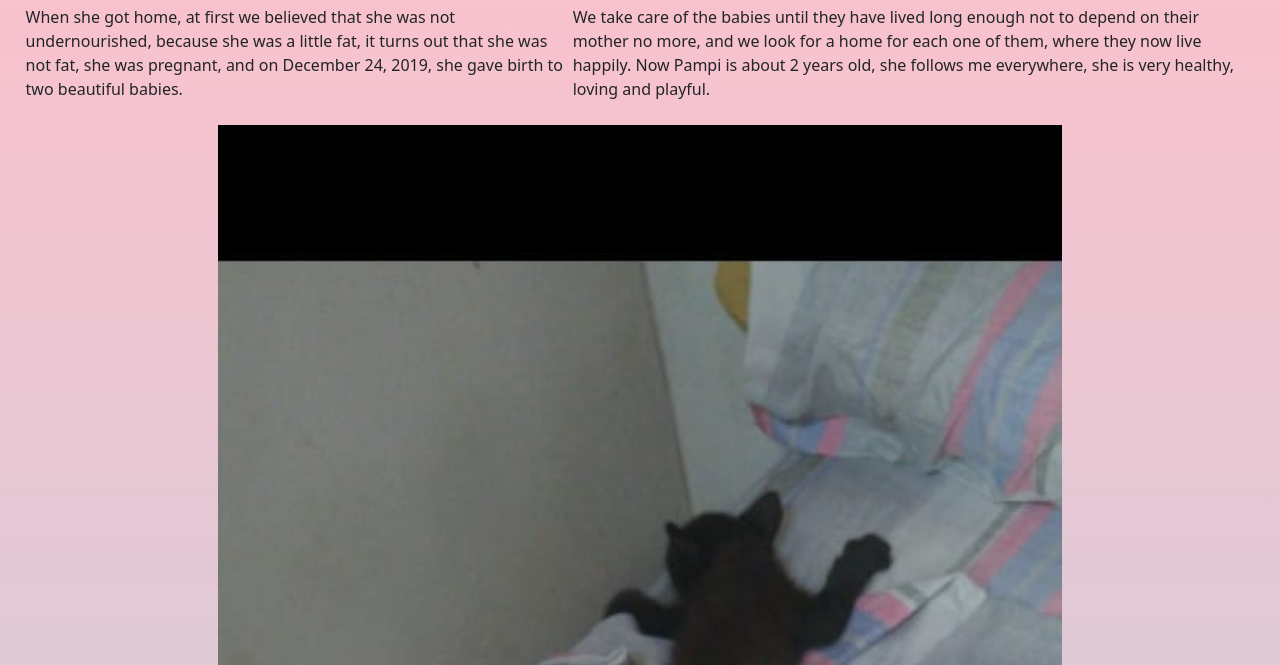
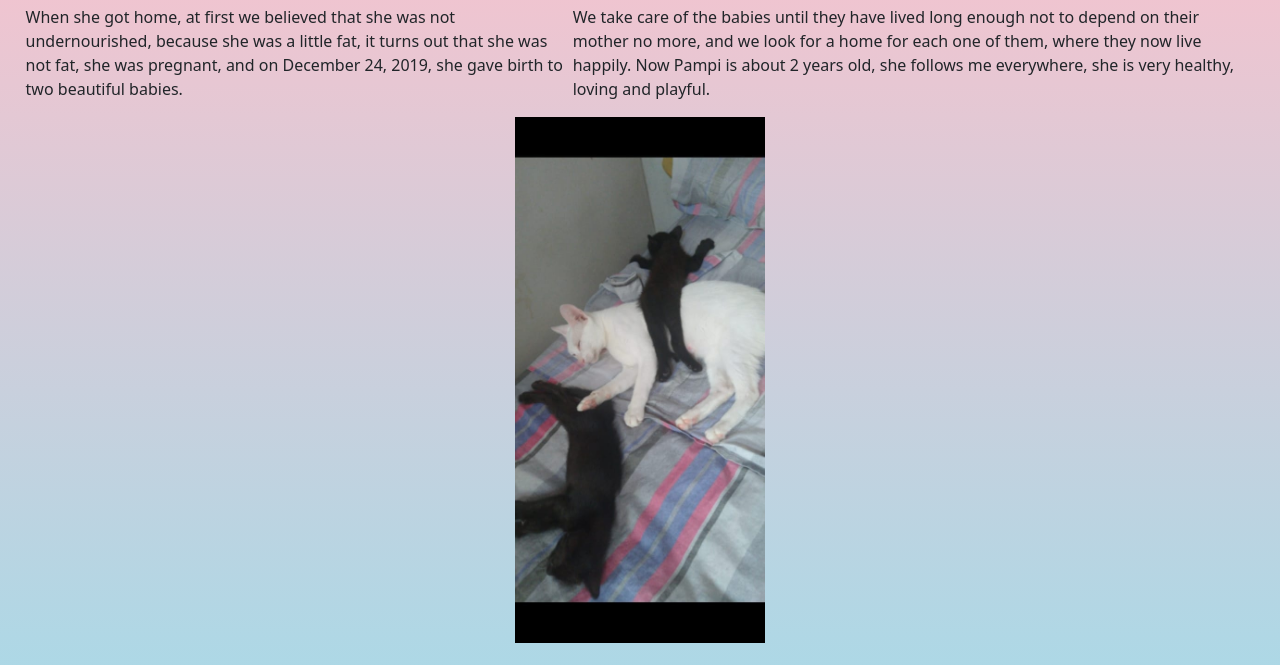
Before and after one commit to SaturnoBot/ProyecytoDesarrolloWebCoder, a website: page pages/story.html in a window 1280 px wide. Shown: the part 440-1105 px from the top of the page. Drawn offline with nearby package versions, Linux system fonts and the light colour scheme.

Commit message:
anda esto?

```diff
--- a/pages/story.html
+++ b/pages/story.html
@@ -75,7 +75,7 @@ href="https://cdnjs.cloudflare.com/ajax/libs/animate.css/4.1.1/animate.min.css"
 	<!--cierra texto-->
 	</section>
 	<!--imagen de historia-->
-	<img class="historia__babyPick p-2" src="../media/pampi2.jpg" alt="una gata blanca con sus dos crias">
+	<img class="historia__babyPick" src="../media/pampi2.jpg" alt="una gata blanca con sus dos crias">
 	<!--imagen de historia-->
 
 </main>
--- a/scss/_main.scss
+++ b/scss/_main.scss
@@ -25,14 +25,10 @@ main{
     .error__img{
         width: 400px;
     }
-@media only screen and (min-width: 990px){
+
+    @media only screen and (min-width: 1024px){
         .historia__babyPick{
-        width: ($width - 50);
-    }
-}
-    .historia__babyPick{
-       display: flex;
-        width: ($width - 30);
+            width: 250px;
         }
         .enter__box{
             display: flex;
@@ -44,6 +40,7 @@ main{
             align-items: center;
             width: ($width);
         }
+
 
         form{
             display: flex;
@@ -57,6 +54,5 @@ main{
             flex-direction: column;
             align-items: center;
         }
-
-
     }
+}
```
Also changed, not shown: 404.html (+1 -1 lines), css/main.css. Lines whose indentation alone changed are shown as unchanged.
